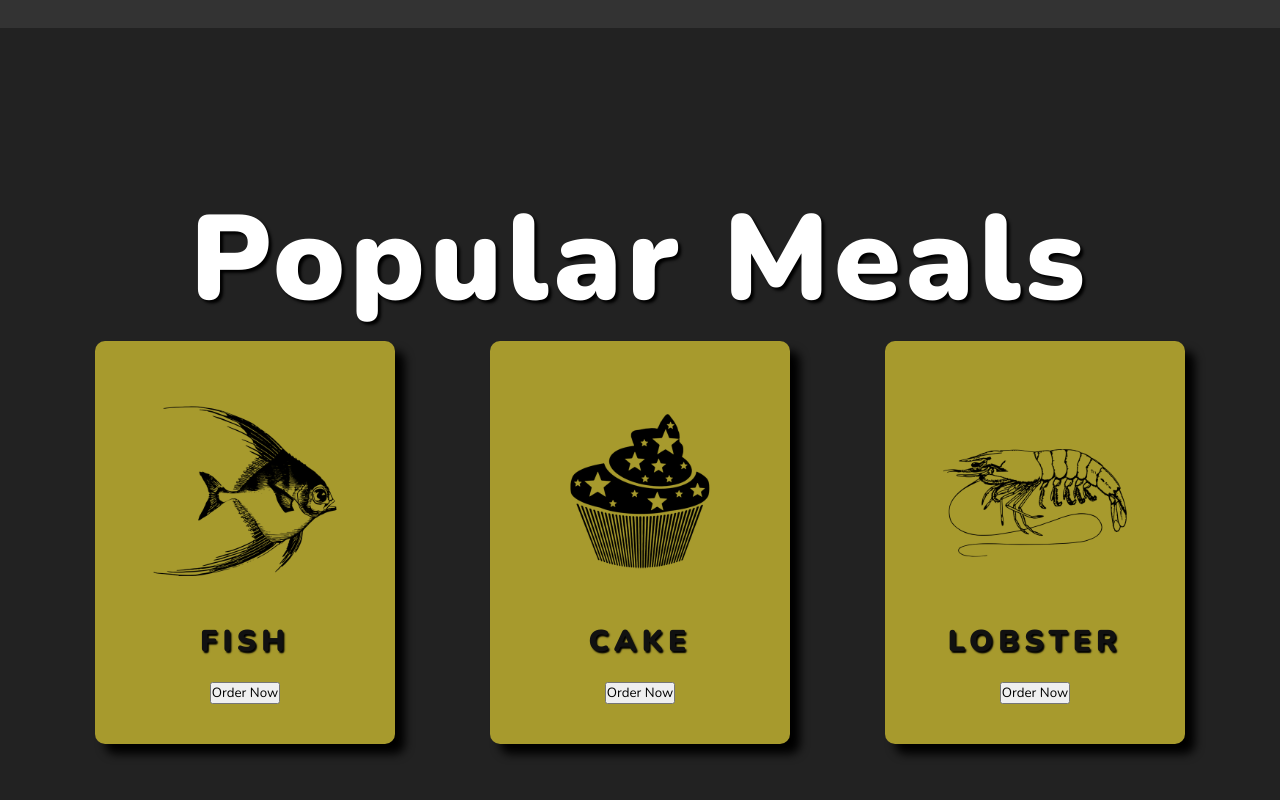
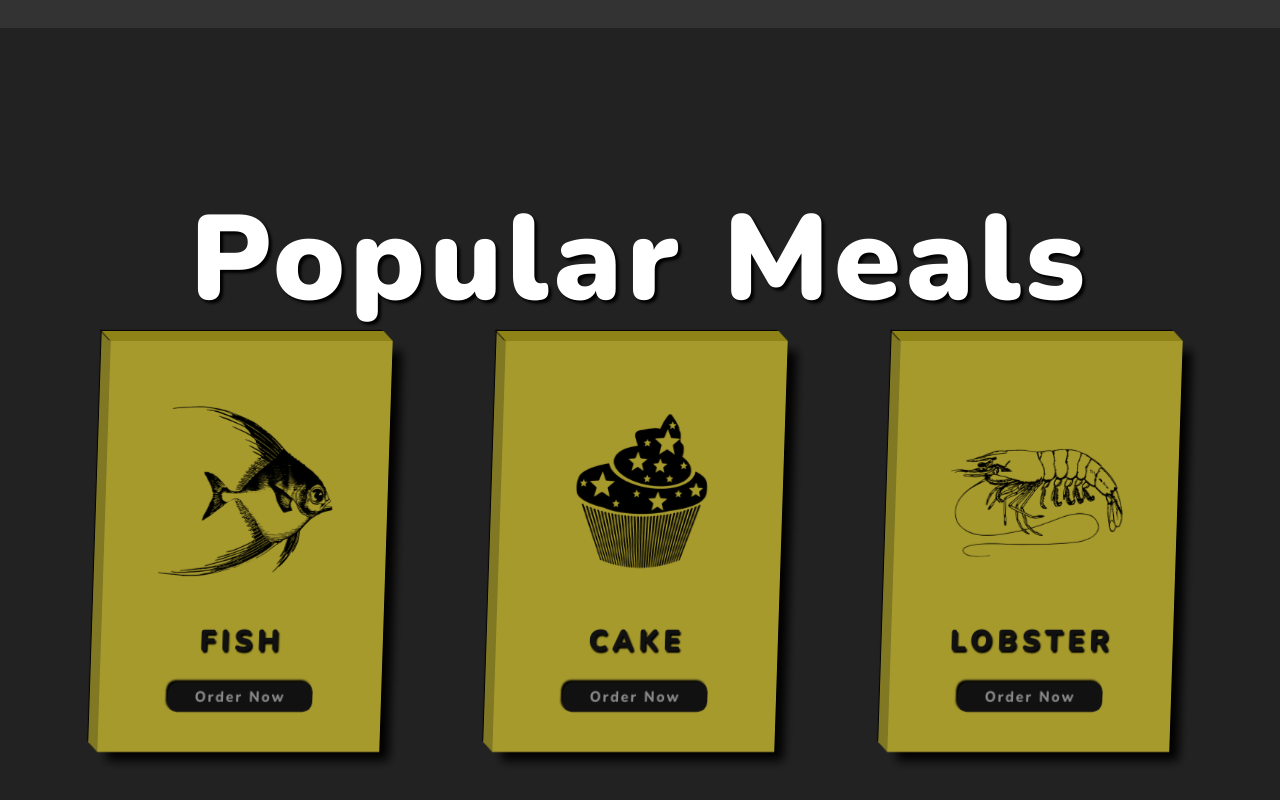
Before and after one commit to kdivus/responsive-websites, a plain HTML site: page foods-website/index.html in a window 1280 px wide. Shown: the part 772-1572 px from the top of the page. Drawn offline with nearby package versions, Linux system fonts and the light colour scheme.

Commit message:
styling cards

```diff
--- a/foods-website/index.html
+++ b/foods-website/index.html
@@ -38,17 +38,17 @@
                     <div class="card">
                         <img src="img/card-img-1.png" class="card-img">
                         <h3 class="card-name">Fish</h3>
-                        <button class="btn">Order Now</button>
+                        <button class="card-btn">Order Now</button>
                     </div>
                     <div class="card">
                         <img src="img/card-img-2.png" class="card-img">
                         <h3 class="card-name">Cake</h3>
-                        <button class="btn">Order Now</button>
+                        <button class="card-btn">Order Now</button>
                     </div>
                     <div class="card">
                         <img src="img/card-img-3.png" class="card-img">
                         <h3 class="card-name">Lobster</h3>
-                        <button class="btn">Order Now</button>
+                        <button class="card-btn">Order Now</button>
                     </div>
                 </div>
             </section>
--- a/foods-website/style.css
+++ b/foods-website/style.css
@@ -71,8 +71,41 @@ html {
   flex-direction: column;
   justify-content: space-between;
   align-items: center;
-  border-radius: 10px;
   box-shadow: 1rem 1rem 1rem #000;
+  position: relative;
+  transform: rotateY(20deg) skewX(-2deg);
+  transition: transform 0.5s, box-shadow 0s;
+}
+
+.card:hover {
+  transform: rotateY(20deg) skewX(-2deg) translateY(-3rem);
+  box-shadow: 2rem 2rem 2rem #000;
+}
+
+.card::before {
+  content: '';
+  height: 100%;
+  width: 1rem;
+  background-color: #817824;
+  position: absolute;
+  top: 0;
+  left: -1rem;
+  transform: skewY(45deg);
+  transform-origin: right;
+  box-shadow: -0.1rem -0.1rem 0.1rem #000;
+}
+
+.card::after {
+  content: '';
+  height: 1rem;
+  width: 100%;
+  background-color: #8f8317;
+  position: absolute;
+  top: -1rem;
+  left: 0;
+  transform: skewX(45deg);
+  transform-origin: bottom;
+  box-shadow: -0.1rem -0.1rem 0.1rem #000;
 }
 
 .card-name {
@@ -88,3 +121,18 @@ html {
 .card-img {
   width: 100%;
 }
+
+.card-btn {
+  width: 70%;
+  background-color: #111;
+  color: #888;
+  border-radius: 1rem;
+  font-size: 1.5rem;
+  font-weight: 800;
+  letter-spacing: 0.2rem;
+  text-transform: capitalize;
+  border: none;
+  padding: 0.5rem 0;
+  cursor: pointer;
+  box-shadow: -0.2rem -0.2rem 0.2rem #000;
+}
```
